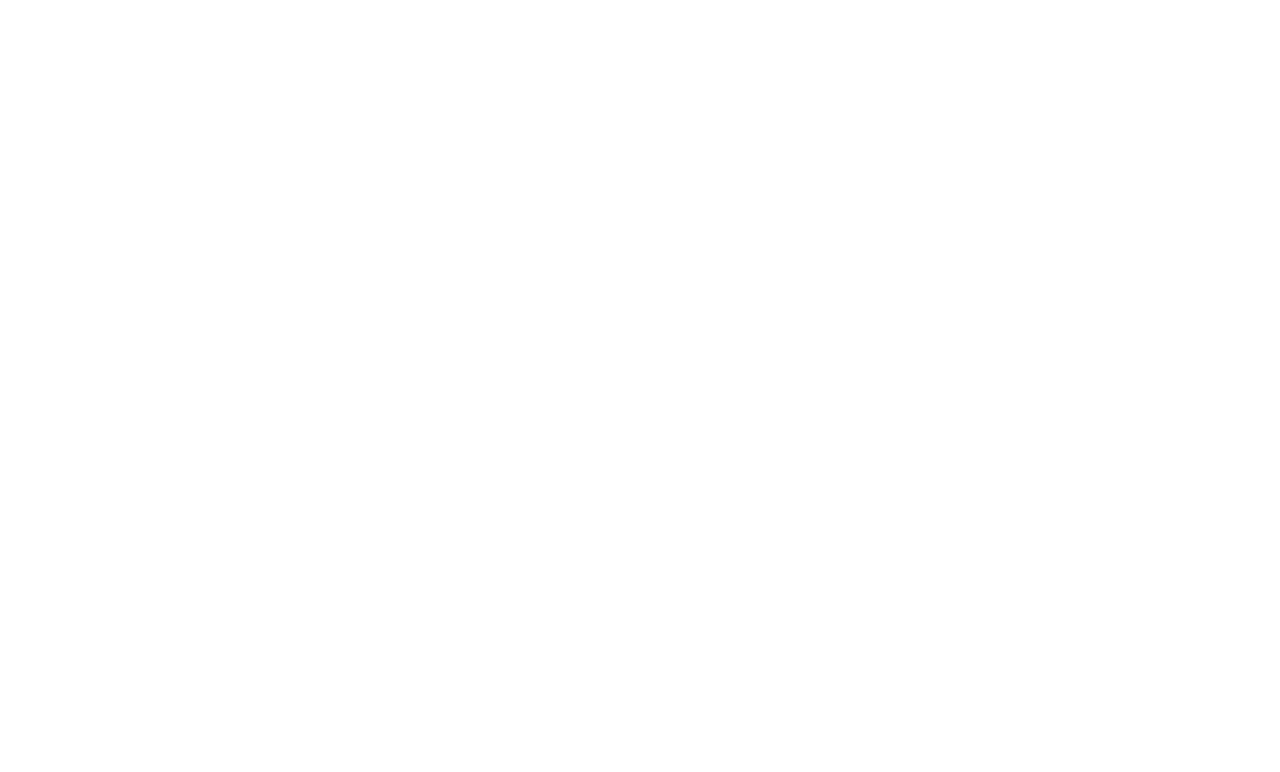
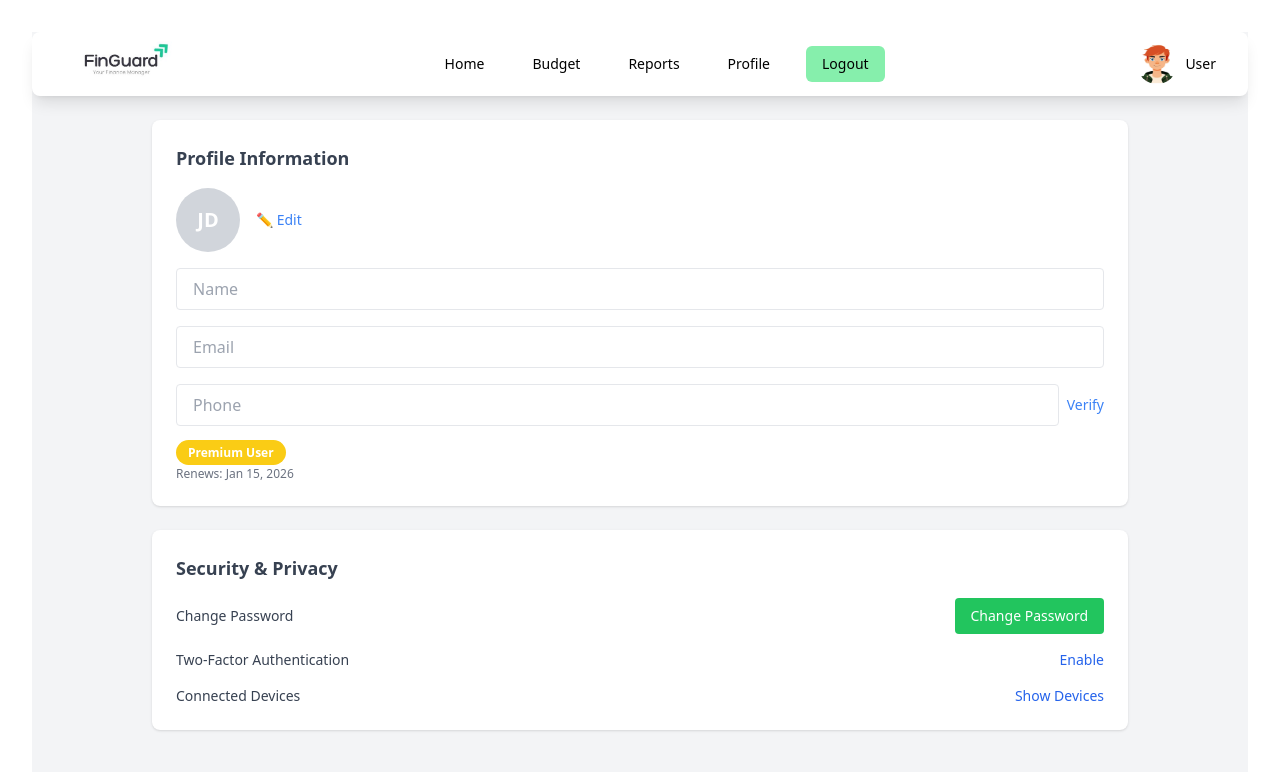
Before and after one commit to san2804/FinGuard-Updated-, a React (Create React App) app: page /profile in a window 1280 px wide. Before the commit this address had no page. Shown: the top 772 px of the page. Built offline with nearby package versions, Linux system fonts and the light colour scheme.

Commit message:
Add ProfilePage and update routes

```diff
--- a/src/App.js
+++ b/src/App.js
@@ -6,6 +6,7 @@ import IncomePage from './components/IncomePage';
 import Home from './components/Home';
 import ExpensePage from './components/ExpensePage';
 import BudgetPage from './components/BudgetPage';
+import ProfilePage from './components/ProfilePage';
 import './App.css';
 
 const App = () => {
@@ -20,6 +21,7 @@ const App = () => {
             <Route path="/income" element={<IncomePage />} />
             <Route path="/expense" element={<ExpensePage />} />
             <Route path="/budget" element={<BudgetPage />} />
+            <Route path="/profile" element={<ProfilePage />} />
           </Routes>
         </div>
       </div>
--- /dev/null
+++ b/src/components/ProfilePage.js
@@ -0,0 +1,60 @@
+import React from 'react';
+import Navbar from './Navbar';
+
+const ProfilePage = () => {
+  return (
+    <div className="bg-gray-100 min-h-screen">
+      <Navbar />
+
+      <div className="max-w-5xl mx-auto p-6 space-y-6">
+        {/* Profile Information */}
+        <div className="bg-white p-6 rounded-lg shadow">
+          <h2 className="text-lg font-semibold text-gray-700 mb-4">Profile Information</h2>
+          <div className="flex items-center gap-4 mb-4">
+            <div className="w-16 h-16 bg-gray-300 rounded-full flex items-center justify-center text-xl font-bold text-white">
+              JD
+            </div>
+            <button className="text-blue-500 hover:underline text-sm">✏️ Edit</button>
+          </div>
+          <div className="space-y-4">
+            <input type="text" placeholder="Name" className="w-full border rounded px-4 py-2" />
+            <input type="email" placeholder="Email" className="w-full border rounded px-4 py-2" />
+            <div className="flex items-center gap-2">
+              <input type="text" placeholder="Phone" className="w-full border rounded px-4 py-2" />
+              <button className="text-blue-500 text-sm hover:underline">Verify</button>
+            </div>
+            <div className="text-sm mt-4">
+              <span className="bg-yellow-400 text-white px-3 py-1 rounded-full text-xs font-semibold">
+                Premium User
+              </span>
+              <p className="text-xs text-gray-500 mt-1">Renews: Jan 15, 2026</p>
+            </div>
+          </div>
+        </div>
+
+        {/* Security & Privacy */}
+        <div className="bg-white p-6 rounded-lg shadow">
+          <h2 className="text-lg font-semibold text-gray-700 mb-4">Security & Privacy</h2>
+          <div className="space-y-4 text-sm text-gray-700">
+            <div className="flex items-center justify-between">
+              <p>Change Password</p>
+              <button className="bg-green-500 text-white px-4 py-2 rounded text-sm hover:bg-green-600">
+                Change Password
+              </button>
+            </div>
+            <div className="flex items-center justify-between">
+              <p>Two-Factor Authentication</p>
+              <p className="text-blue-600 hover:underline cursor-pointer">Enable</p>
+            </div>
+            <div className="flex items-center justify-between">
+              <p>Connected Devices</p>
+              <p className="text-blue-600 hover:underline cursor-pointer">Show Devices</p>
+            </div>
+          </div>
+        </div>
+      </div>
+    </div>
+  );
+};
+
+export default ProfilePage;
```
